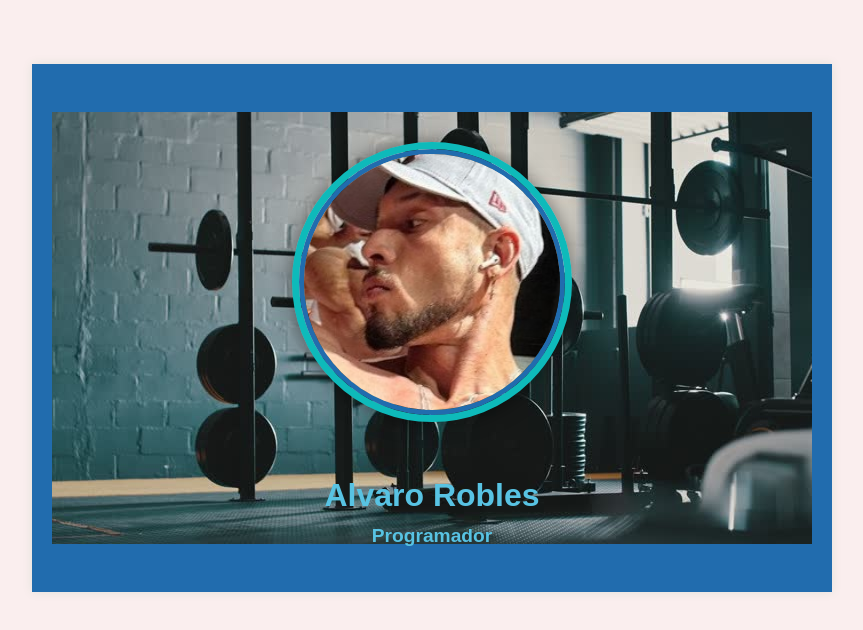
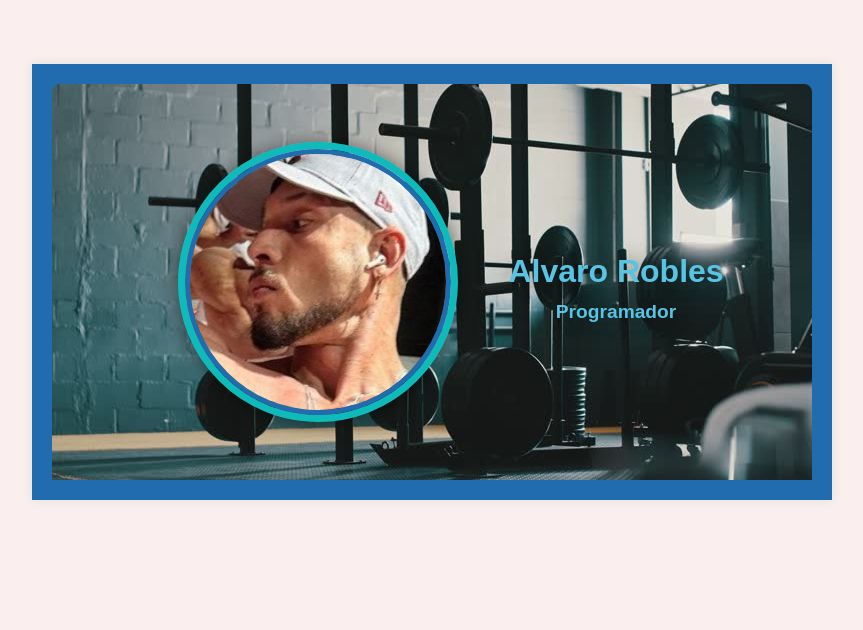
Before and after one commit to nanini0/clase-3, a plain HTML site: page index.html in a window 1280 px wide. Shown: the whole page, without its empty margins (208-1071 px from the left). Drawn offline with Linux system fonts and the light colour scheme; a web font is replaced by a local one.

Commit message:
cabecera y nombre

```diff
--- a/index.html
+++ b/index.html
@@ -9,11 +9,11 @@
 <body>
 
     <main class="container">
-        <header>
+        <header class="cabecera">
             <figure class="container_foto_perfil">
                 <img src="./imagenes/ramon_dino_historia.jpg">
             </figure>
-            <section>
+            <section class="nombre_puesto">
                 <h1>Alvaro Robles</h1>
                 <h2>Programador</h2>
             </section>
--- a/style.css
+++ b/style.css
@@ -71,3 +71,14 @@ header h2{
     height: auto;
     display: block;
 }
+
+.cabecera{
+    position: relative;
+
+}
+.nombre_puesto{
+    display: inline-block;
+    vertical-align: middle;
+    margin-left: 1%;
+    text-shadow: 0px 0px 20px rgba(0,0,0,0.5);
+}
```
